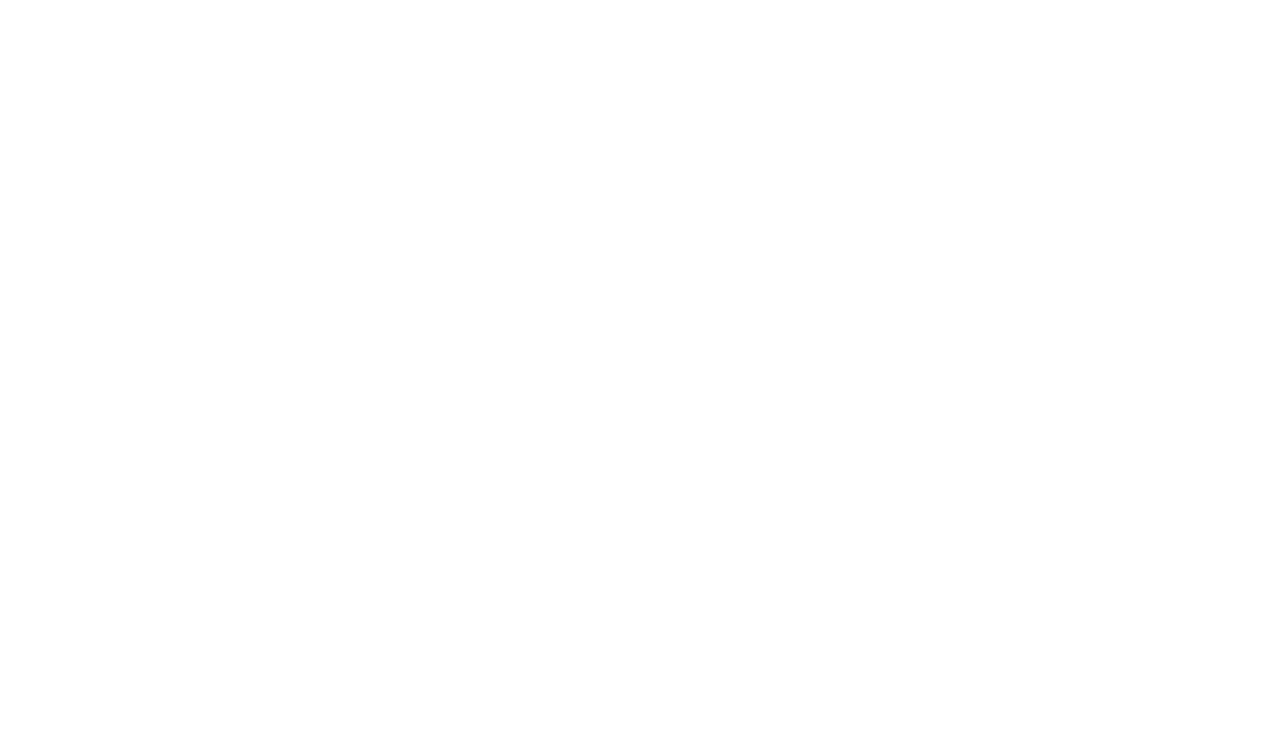
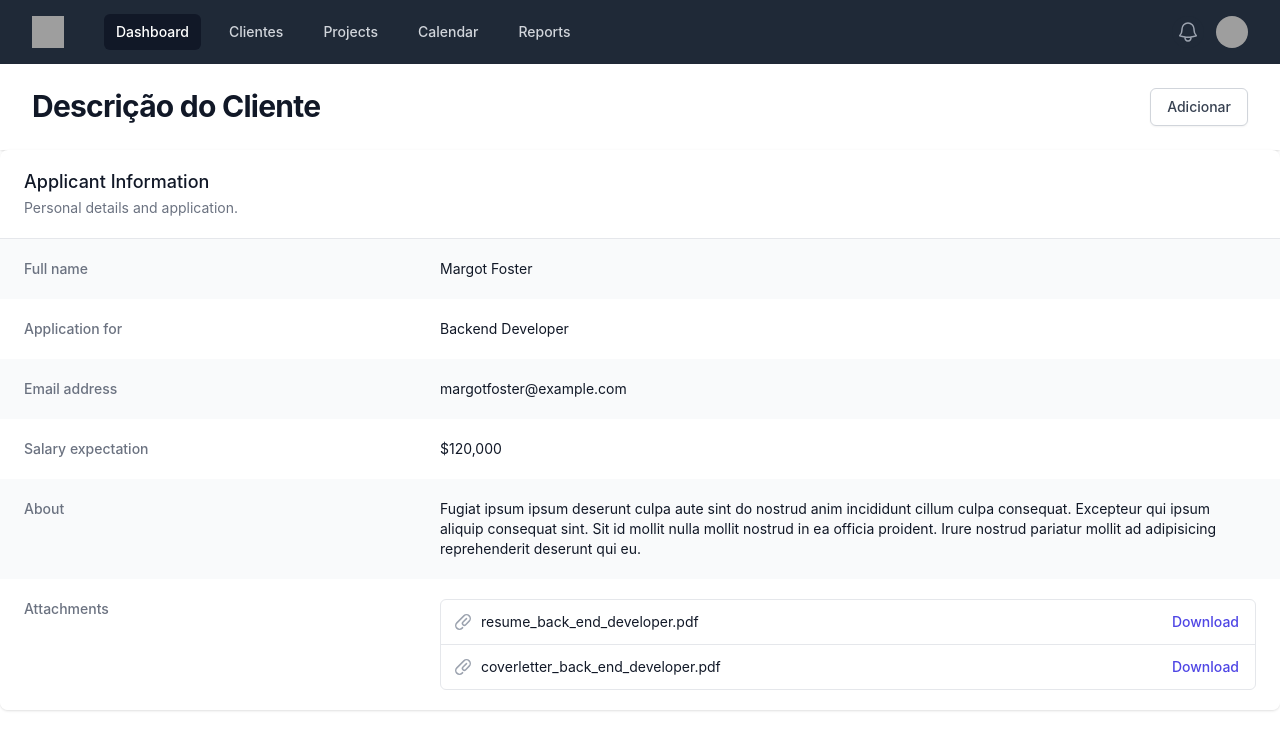
Before and after one commit to LukasdeSouza/crm, a React (Create React App) app: page /customers-description in a window 1280 px wide. Before the commit this address had no page. Shown: the top 750 px of the page. Built offline with nearby package versions, Linux system fonts and the light colour scheme; grey boxes are pictures that could not be loaded.

Commit message:
customer description

```diff
--- a/src/App.js
+++ b/src/App.js
@@ -1,5 +1,6 @@
 import { BrowserRouter, Route, Routes } from "react-router-dom";
 import CustomersPage from "./pages/customers";
+import CustomerDescriptionPage from "./pages/customers/description";
 import NewCustomerPage from "./pages/customers/new";
 import DashboardPage from "./pages/dashboard";
 import LoginComponent from "./pages/login";
@@ -10,8 +11,9 @@
       <Routes>
         <Route path='/login' element={<LoginComponent />} />
         <Route path='/dashboard' element={<DashboardPage />} />
-        <Route path='/clients' element={<CustomersPage />} />
-        <Route path='/new-client' element={<NewCustomerPage />} />
+        <Route path='/customers' element={<CustomersPage />} />
+        <Route path='/customers-new' element={<NewCustomerPage />} />
+        <Route path='/customers-description' element={<CustomerDescriptionPage />} />
       </Routes>
     </BrowserRouter>
   )
--- /dev/null
+++ b/src/components/customerDescription/index.js
@@ -0,0 +1,69 @@
+import { PaperClipIcon } from '@heroicons/react/20/solid'
+
+export default function CustomerDescription() {
+  return (
+    <div className="overflow-hidden bg-white shadow sm:rounded-lg">
+      <div className="px-4 py-5 sm:px-6">
+        <h3 className="text-lg font-medium leading-6 text-gray-900">Applicant Information</h3>
+        <p className="mt-1 max-w-2xl text-sm text-gray-500">Personal details and application.</p>
+      </div>
+      <div className="border-t border-gray-200">
+        <dl>
+          <div className="bg-gray-50 px-4 py-5 sm:grid sm:grid-cols-3 sm:gap-4 sm:px-6">
+            <dt className="text-sm font-medium text-gray-500">Full name</dt>
+            <dd className="mt-1 text-sm text-gray-900 sm:col-span-2 sm:mt-0">Margot Foster</dd>
+          </div>
+          <div className="bg-white px-4 py-5 sm:grid sm:grid-cols-3 sm:gap-4 sm:px-6">
+            <dt className="text-sm font-medium text-gray-500">Application for</dt>
+            <dd className="mt-1 text-sm text-gray-900 sm:col-span-2 sm:mt-0">Backend Developer</dd>
+          </div>
+          <div className="bg-gray-50 px-4 py-5 sm:grid sm:grid-cols-3 sm:gap-4 sm:px-6">
+            <dt className="text-sm font-medium text-gray-500">Email address</dt>
+            <dd className="mt-1 text-sm text-gray-900 sm:col-span-2 sm:mt-0">margotfoster@example.com</dd>
+          </div>
+          <div className="bg-white px-4 py-5 sm:grid sm:grid-cols-3 sm:gap-4 sm:px-6">
+            <dt className="text-sm font-medium text-gray-500">Salary expectation</dt>
+            <dd className="mt-1 text-sm text-gray-900 sm:col-span-2 sm:mt-0">$120,000</dd>
+          </div>
+          <div className="bg-gray-50 px-4 py-5 sm:grid sm:grid-cols-3 sm:gap-4 sm:px-6">
+            <dt className="text-sm font-medium text-gray-500">About</dt>
+            <dd className="mt-1 text-sm text-gray-900 sm:col-span-2 sm:mt-0">
+              Fugiat ipsum ipsum deserunt culpa aute sint do nostrud anim incididunt cillum culpa consequat. Excepteur
+              qui ipsum aliquip consequat sint. Sit id mollit nulla mollit nostrud in ea officia proident. Irure nostrud
+              pariatur mollit ad adipisicing reprehenderit deserunt qui eu.
+            </dd>
+          </div>
+          <div className="bg-white px-4 py-5 sm:grid sm:grid-cols-3 sm:gap-4 sm:px-6">
+            <dt className="text-sm font-medium text-gray-500">Attachments</dt>
+            <dd className="mt-1 text-sm text-gray-900 sm:col-span-2 sm:mt-0">
+              <ul role="list" className="divide-y divide-gray-200 rounded-md border border-gray-200">
+                <li className="flex items-center justify-between py-3 pl-3 pr-4 text-sm">
+                  <div className="flex w-0 flex-1 items-center">
+                    <PaperClipIcon className="h-5 w-5 flex-shrink-0 text-gray-400" aria-hidden="true" />
+                    <span className="ml-2 w-0 flex-1 truncate">resume_back_end_developer.pdf</span>
+                  </div>
+                  <div className="ml-4 flex-shrink-0">
+                    <a href="#" className="font-medium text-indigo-600 hover:text-indigo-500">
+                      Download
+                    </a>
+                  </div>
+                </li>
+                <li className="flex items-center justify-between py-3 pl-3 pr-4 text-sm">
+                  <div className="flex w-0 flex-1 items-center">
+                    <PaperClipIcon className="h-5 w-5 flex-shrink-0 text-gray-400" aria-hidden="true" />
+                    <span className="ml-2 w-0 flex-1 truncate">coverletter_back_end_developer.pdf</span>
+                  </div>
+                  <div className="ml-4 flex-shrink-0">
+                    <a href="#" className="font-medium text-indigo-600 hover:text-indigo-500">
+                      Download
+                    </a>
+                  </div>
+                </li>
+              </ul>
+            </dd>
+          </div>
+        </dl>
+      </div>
+    </div>
+  )
+}
--- a/src/components/customerList/index.js
+++ b/src/components/customerList/index.js
@@ -15,12 +15,12 @@
   return classes.filter(Boolean).join(' ')
 }
 
-export default function CustomerList() {
+export default function CustomerList({ title }) {
   return (
     <div className="lg:flex lg:items-center lg:justify-between mx-4 my-4">
       <div className="min-w-0 flex-1">
-        <h2 className="text-2xl font-bold leading-7 text-gray-900 sm:truncate sm:text-3xl sm:tracking-tight">
-          Back End Developer
+        <h2 className="text-3xl font-bold leading-7 text-gray-900 sm:truncate sm:text-3xl sm:tracking-tight">
+          {title}
         </h2>
         <div className="mt-1 flex flex-col sm:mt-0 sm:flex-row sm:flex-wrap sm:space-x-6">
           <div className="mt-2 flex items-center text-sm text-gray-500">
@@ -62,7 +62,7 @@
           </button>
         </span>
 
-        <span className="sm:ml-3">
+        {/* <span className="sm:ml-3">
           <button
             type="button"
             className="inline-flex items-center rounded-md border border-transparent bg-indigo-600 px-4 py-2 text-sm font-medium text-white shadow-sm hover:bg-indigo-700 focus:outline-none focus:ring-2 focus:ring-indigo-500 focus:ring-offset-2"
@@ -70,7 +70,7 @@
             <CheckIcon className="-ml-1 mr-2 h-5 w-5" aria-hidden="true" />
             Publish
           </button>
-        </span>
+        </span> */}
 
         {/* Dropdown */}
         <Menu as="div" className="relative ml-3 sm:hidden">
--- a/src/components/pageHeader/index.js
+++ b/src/components/pageHeader/index.js
@@ -12,7 +12,7 @@
 }
 const navigation = [
   { name: 'Dashboard', href: '/dashboard', current: true },
-  { name: 'Clientes', href: '/clients', current: false },
+  { name: 'Clientes', href: '/customers', current: false },
   { name: 'Projects', href: '#', current: false },
   { name: 'Calendar', href: '#', current: false },
   { name: 'Reports', href: '#', current: false },
@@ -187,10 +187,10 @@
               &&
               <button type="button"
                 className="inline-flex items-center rounded-md border border-gray-300 bg-white px-4 py-2 text-sm font-medium text-gray-700 shadow-sm hover:bg-gray-50 focus:outline-none focus:ring-2 focus:ring-indigo-500 focus:ring-offset-2"
-                onClick={() => navigate('/new-client')}>
+                onClick={() => navigate('/customers-new')}>
                 Adicionar
-              </button>}
-
+              </button>
+            }
           </div>
         </header>
         {children}
--- /dev/null
+++ b/src/pages/customers/description/index.js
@@ -0,0 +1,17 @@
+import React from 'react'
+import CustomerDescription from '../../../components/customerDescription'
+import PageHeader from '../../../components/pageHeader'
+
+const CustomerDescriptionPage = () => {
+  return (
+    <PageHeader
+      title={'Descrição do Cliente'}
+      children={
+        <CustomerDescription />
+      }
+      customers
+    />
+  )
+}
+
+export default CustomerDescriptionPage
--- a/src/pages/customers/index.js
+++ b/src/pages/customers/index.js
@@ -8,8 +8,8 @@
       customers
       children={
         <>
-          <CustomerList />
-          <CustomerList />
+          <CustomerList title={'Fernando da Silva'} />
+          <CustomerList title={'Augusta Soares'} />
         </>
       } />
 
```
